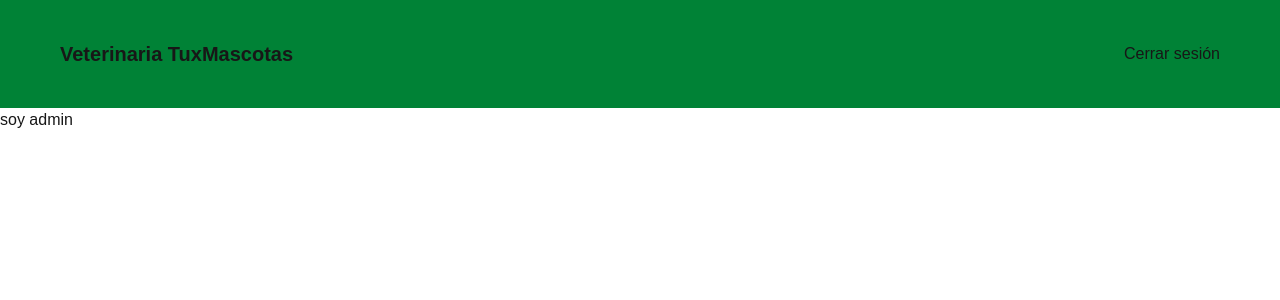
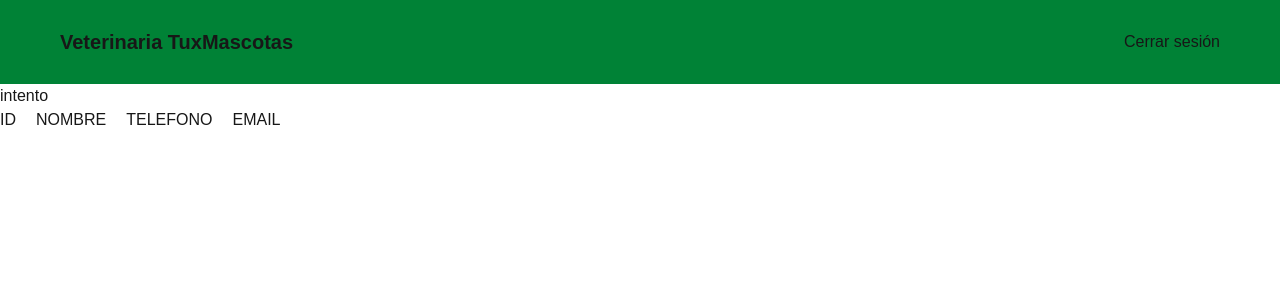
Before and after one commit to YBJ-UP/corte3-bda-243678, a Next.js app: page /admin in a window 1280 px wide. Shown: the top 300 px of the page. Built offline with nearby package versions, Linux system fonts and the light colour scheme.

Commit message:
se crea un componente que toma un tipo y le saca las llaves para generar una tablita, lo de la tabla no lo hace pero ya saca las llaves

```diff
--- a/src/app/(session)/admin/page.tsx
+++ b/src/app/(session)/admin/page.tsx
@@ -1,5 +1,13 @@
+import ObjectViewer from "@/components/tableViewer";
+import { Owner } from "@/interfaces/requests/ownerRequest";
+
+const emptyOwner: Owner = { id:0, nombre:"", telefono:"", email:"" } // solo para sacarle las llaves
+
 export default function Admin() {
     return (
-        <p>soy admin</p>
+        <div>
+            <p>intento</p>
+            <ObjectViewer<Owner> object={emptyOwner} />
+        </div>
     )
 }
--- a/src/app/(session)/layout.tsx
+++ b/src/app/(session)/layout.tsx
@@ -7,7 +7,7 @@ export default function Layout({
 }>){
     return (
         <>
-            <div className="flex items-center justify-between bg-green-700 py-10 px-15">
+            <div className="flex items-center justify-between bg-green-700 py-7 px-15">
                 <p className="text-xl font-bold">Veterinaria TuxMascotas</p>
                 <Link href={"/"} className="font-medium hover:font-bold">Cerrar sesión</Link>
             </div>
--- /dev/null
+++ b/src/components/tableViewer.tsx
@@ -0,0 +1,17 @@
+interface objectViewProps<T extends object> {
+    object: T
+}
+
+export default function ObjectViewer<T extends object>(props: objectViewProps<T>) {
+    const llaves = Object.keys(props.object)
+    return (
+        <div>
+            <div className="flex gap-5">
+                {llaves.map((key) => (
+                    <p key={key}>{key.toUpperCase()}</p>
+                ))}
+            </div>
+
+        </div>
+    )
+}
--- a/src/interfaces/responses.ts
+++ b/src/interfaces/responses.ts
@@ -17,7 +17,3 @@ export interface DeleteResponse {
     cache_invalidated: boolean,
     latency__ms: number
 }
-
-export interface DeleteRequest {
-    id: number
-}
--- a/src/lib/apiClient.ts
+++ b/src/lib/apiClient.ts
@@ -1,5 +1,5 @@
 import { GetResponse, PatchResponse } from "@/interfaces/responses";
-import { NextRequest, NextResponse } from "next/server";
+import { NextRequest } from "next/server";
 
 async function buildHeaders(req: NextRequest): Promise<HeadersInit> {
     const token = req.cookies.get("token")?.value
```
